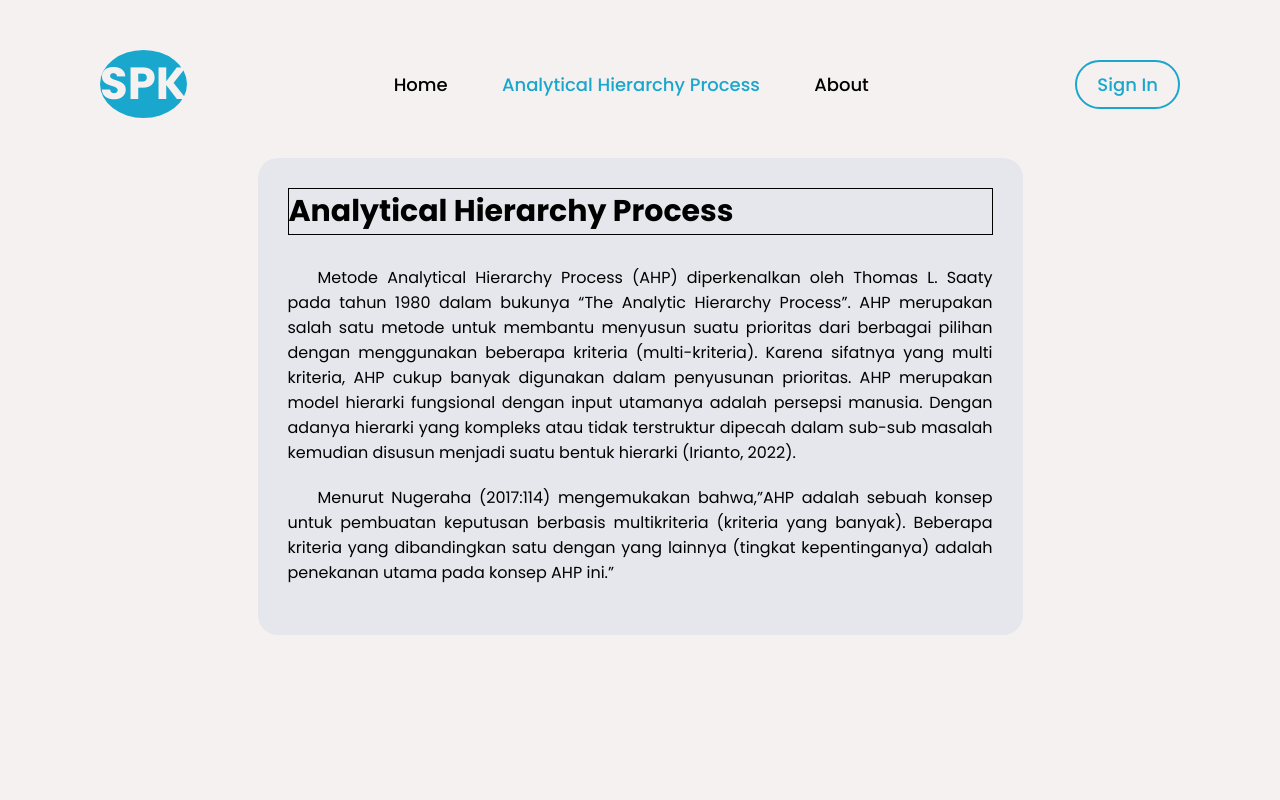
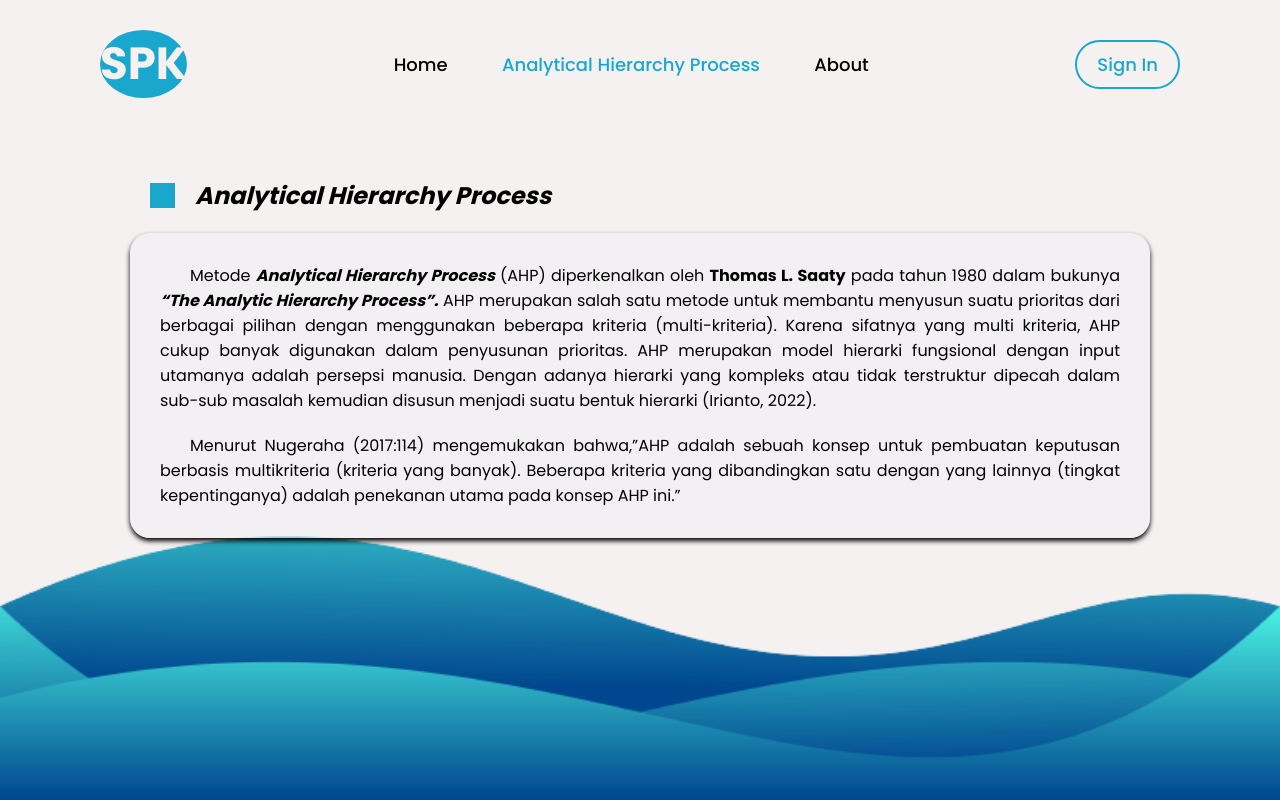
Before and after one commit to rizkyfbrnsyh88/aplikasi-spk-ahp, a PHP site: page /AnalyticalHierarchyProcess.php in a window 1280 px wide. Run offline with PHP 8.4, Linux system fonts and the light colour scheme.

Commit message:
commit homepage

```diff
--- a/AnalyticalHierarchyProcess.php
+++ b/AnalyticalHierarchyProcess.php
@@ -1,5 +1,6 @@
 <!DOCTYPE html>
 <html lang="en">
+
 <head>
     <meta charset="UTF-8">
     <meta http-equiv="X-UA-Compatible" content="IE=edge">
@@ -7,7 +8,11 @@
     <title>SPK | Analytical Hierarchy Process</title>
     <link rel="stylesheet" href="assets/css/index.css">
 </head>
+
 <body>
+    <div class="bg">
+        <img src="assets/images/bg.png" alt="">
+    </div>
     <nav>
         <div class="logo">
             <h1>SPK</h1>
@@ -23,11 +28,15 @@
     </nav>
 
     <div class="content-ahp">
+        <div class="judul">
+            <div class="kotak"></div>
+            <h1>Analytical Hierarchy Process</h1>
+        </div>
         <div class="text-content-ahp">
-            <h1>Analytical Hierarchy Process</h1>
-            <p>Metode <span>Analytical Hierarchy Process</span> (AHP) diperkenalkan oleh Thomas L. Saaty pada tahun 1980 dalam bukunya “The Analytic Hierarchy Process”. AHP merupakan salah satu metode untuk membantu menyusun suatu prioritas dari berbagai pilihan dengan menggunakan beberapa kriteria (multi-kriteria). Karena sifatnya yang multi kriteria, AHP cukup banyak digunakan dalam penyusunan prioritas. AHP merupakan model hierarki fungsional dengan input utamanya adalah persepsi manusia. Dengan adanya hierarki yang kompleks atau tidak terstruktur dipecah dalam sub-sub masalah kemudian disusun menjadi suatu bentuk hierarki (Irianto, 2022).</p>
+            <p>Metode <span>Analytical Hierarchy Process</span> (AHP) diperkenalkan oleh <strong>Thomas L. Saaty</strong> pada tahun 1980 dalam bukunya <span>“The Analytic Hierarchy Process”.</span> AHP merupakan salah satu metode untuk membantu menyusun suatu prioritas dari berbagai pilihan dengan menggunakan beberapa kriteria (multi-kriteria). Karena sifatnya yang multi kriteria, AHP cukup banyak digunakan dalam penyusunan prioritas. AHP merupakan model hierarki fungsional dengan input utamanya adalah persepsi manusia. Dengan adanya hierarki yang kompleks atau tidak terstruktur dipecah dalam sub-sub masalah kemudian disusun menjadi suatu bentuk hierarki (Irianto, 2022).</p>
             <p>Menurut Nugeraha (2017:114) mengemukakan bahwa,”AHP adalah sebuah konsep untuk pembuatan keputusan berbasis multikriteria (kriteria yang banyak). Beberapa kriteria yang dibandingkan satu dengan yang lainnya (tingkat kepentinganya) adalah penekanan utama pada konsep AHP ini.”</p>
         </div>
     </div>
 </body>
+
 </html>
--- a/assets/css/index.css
+++ b/assets/css/index.css
@@ -22,13 +22,21 @@ body{
     overflow: hidden;
 }
 
+/* bg */
+.bg img{
+    width: 100%;
+    position: absolute;
+    z-index: -1;
+    bottom: 0;
+}
+
 /* Navbar */
 nav{
     display: flex;
     justify-content: space-between;
     align-items: center;
     margin: 0 100px 0 100px;
-    padding-top: 50px;
+    padding-top: 30px;
 }
 
 nav .logo{
@@ -84,6 +92,7 @@ nav .links .active{
     overflow: hidden;
     position: relative;
     height: 100%;
+    margin-top: 30px;
 }
 
 /* Box Content */
@@ -144,27 +153,47 @@ nav .links .active{
 .content-ahp{
     display: flex;
     justify-content: flex-start;
+    align-items: left;
+    flex-direction: column;
+    margin: 50px 130px 0 130px;
+}
+
+.content-ahp .judul{
+    margin-top: 30px;
+    display: flex;
     align-items: center;
-    flex-direction: column;
-    margin: 20px 130px 0 130px;
+}
+
+.content-ahp .judul h1{
+    font-size: 24px;
+    font-style: italic;
+}
+
+.kotak{
+    width: 25px;
+    height: 25px;
+    background-color: var(--colortitle);
+    margin: 0 20px;
 }
 
 .content-ahp .text-content-ahp{
     margin-top: 20px;
-    width: 75%;
     padding: 30px;
-    background-color: rgb(230, 231, 236);
+    background-color: rgba(239, 240, 243, 0.5);
+    box-shadow: 0 3px 5px black;
     border-radius: 20px;
 }
 
-.content-ahp .text-content-ahp h1{
-    font-size: 30px;
-    margin-bottom: 30px;
-    border: var(--borderset);
+.content-ahp .text-content-ahp span{
+    font-weight: bold;
+    font-style: italic;
 }
 
 .content-ahp .text-content-ahp p{
     text-align: justify;
-    margin-bottom: 20px;
     text-indent: 30px;
 }
+
+.content-ahp .text-content-ahp p:nth-child(1){
+    margin-bottom: 20px;
+}
--- a/eror404.php
+++ /dev/null
@@ -1,2 +0,0 @@
-<h1>Halaman Tidak Ditemukan - Eror 404</h1>
-<p>Silahkan kembali atau coba reffresh website.</p>
```
Also changed, not shown: index.php (+11 -4 lines), assets/images/bg-book.png (deleted), assets/images/bg.png (added), assets/images/dss.png (added).
